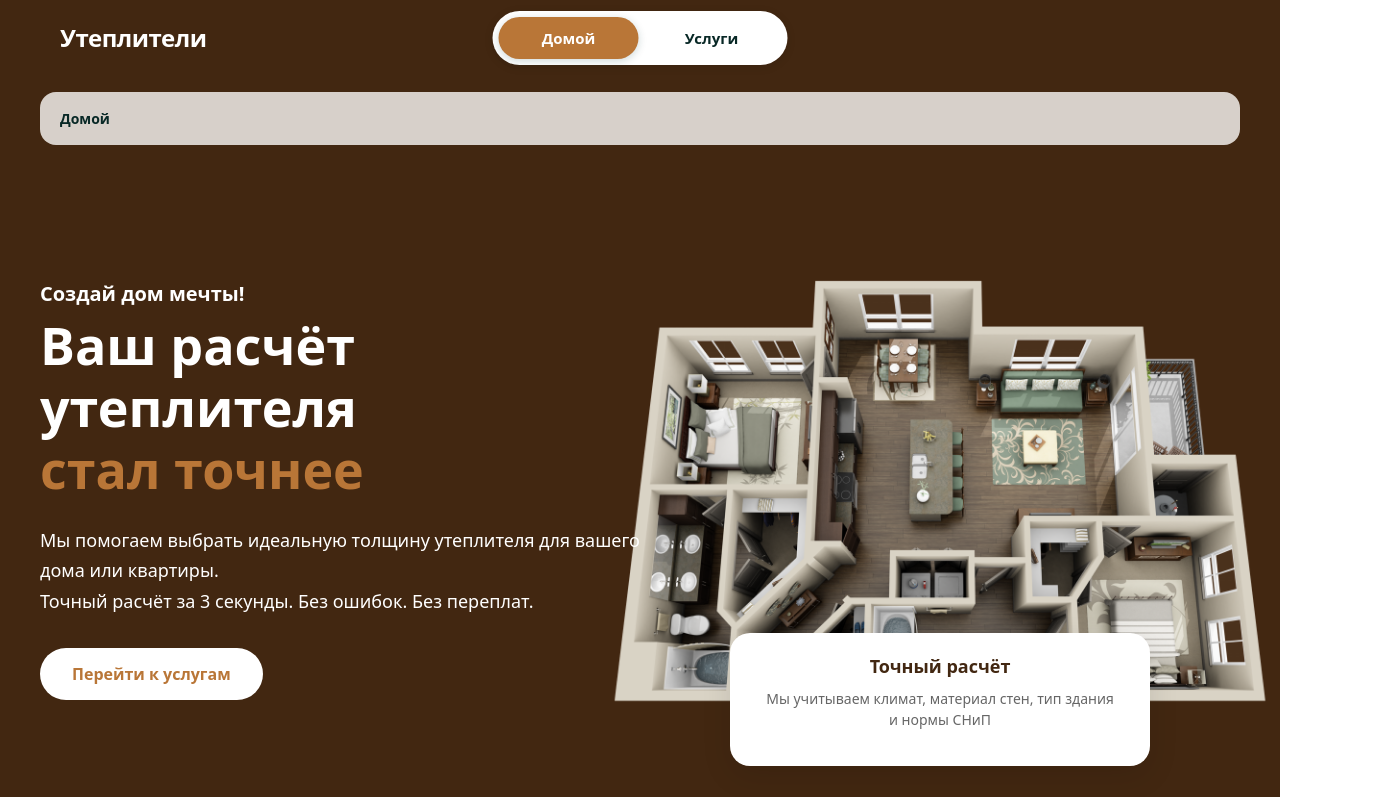
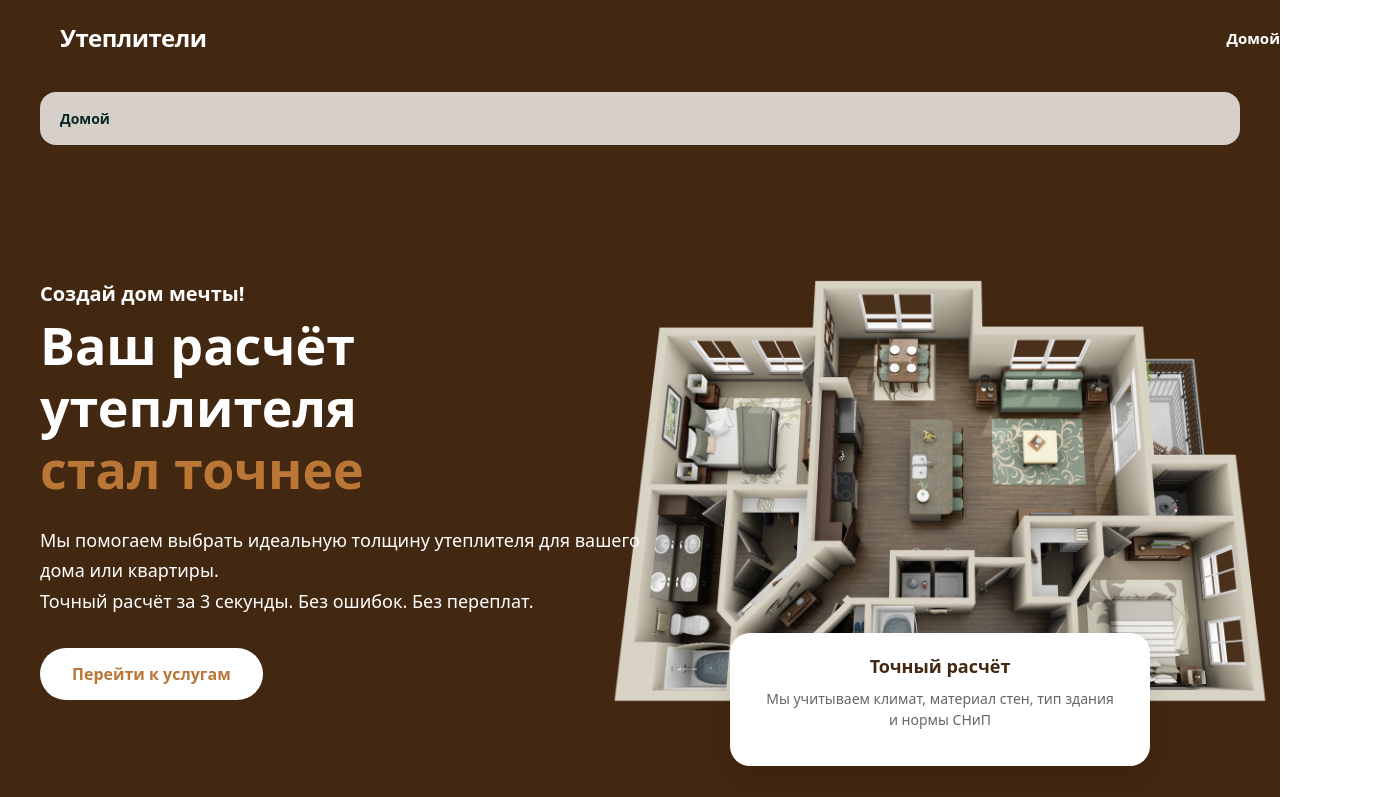
Before and after one commit to emo-ang3l/RIP-BMSTU-FRONTED, a React (Vite) app: page /home in a window 1280 px wide. Shown: the top 797 px of the page, 1400 px wide, since content can reach past the window. Built offline with nearby package versions, Linux system fonts and the light colour scheme.

Commit message:
fix: add base and homepage for GitHub Pages

```diff
--- a/src/styles/styles.css
+++ b/src/styles/styles.css
@@ -694,23 +694,22 @@ body {
 
 /* ВКЛАДКИ ПО ЦЕНТРУ */
 .nav-tabs-camo {
-  position: absolute;
-  left: 50%;
-  transform: translateX(-50%);
-  display: flex;
-  background: white;
-  border-radius: 50px;
-  padding: 6px;
-  gap: 3px;
-  box-shadow: 0 2px 10px rgba(0, 0, 0, 0.1);
-  z-index: 10;
+    /* position: absolute; */
+    /* left: 50%; */
+    transform: translateX(345%);
+    /* display: flex
+; */
+    border-radius: 50px;
+    padding: 6px;
+    gap: 3px;
+    z-index: 10;
 }
 
 .nav-tab-item {
-  padding: 10px 28px;
+  padding: 6px 20px;
   font-size: 15px;
   font-weight: 600;
-  color: #082826;
+  color: #ffffff;
   text-decoration: none;
   border-radius: 50px;
   transition: all 0.3s ease;
@@ -722,15 +721,7 @@ body {
   background: rgba(10, 61, 58, 0.05);
 }
 
-.nav-tab-item.active {
-  background: #b97637;
-  color: white;
-  box-shadow: 0 2px 8px rgba(10, 61, 58, 0.2);
-}
 
-.nav-tab-item.active:hover {
-  background: #b97637;
-}
 
 /* ПУСТОЕ МЕСТО СПРАВА */
 .navbar-spacer {
```
